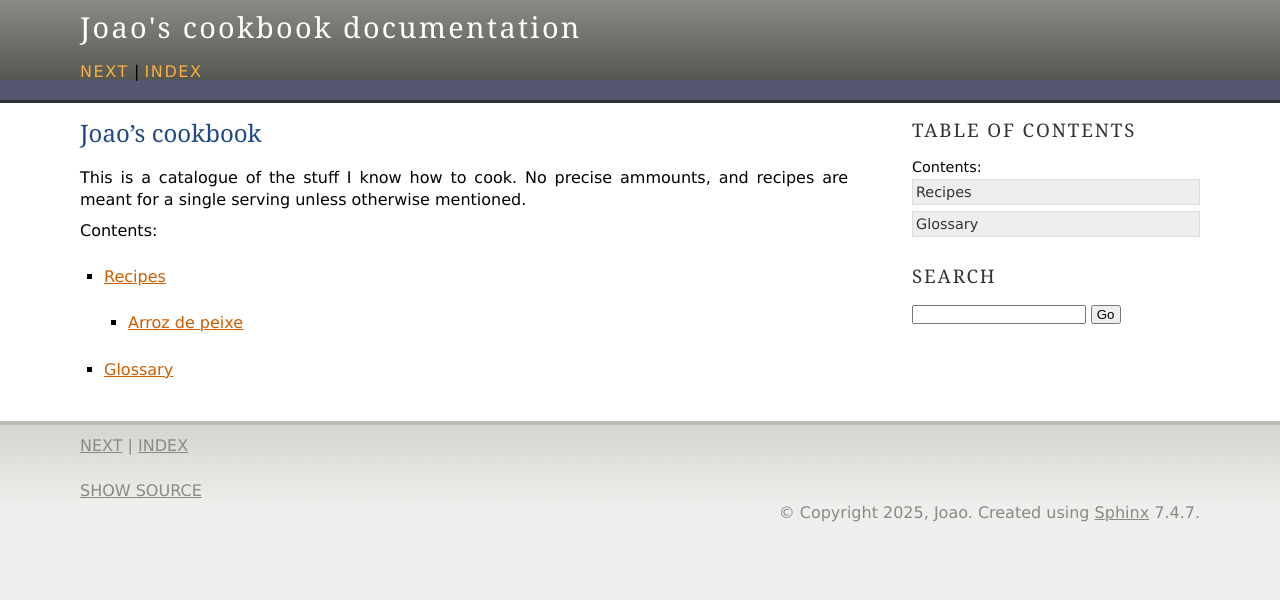
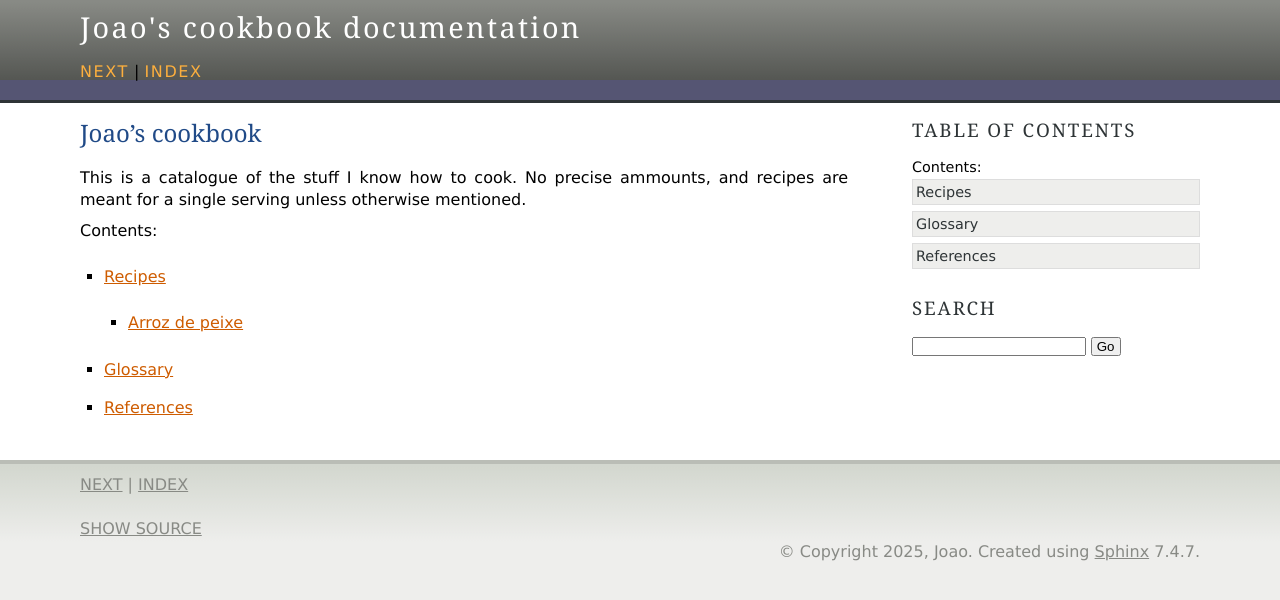
Before and after one commit to jomigo96/cookbook, a Sphinx documentation site: the page built from source/index.rst, in a window 1280 px wide. Shown: the top 600 px of the page. Built offline with Sphinx 7.4.7, drawn with Linux system fonts in a browser that asks for light colours; some of the changed lines change nothing that is shown.

Commit message:
Add bibliography and latex config

```diff
--- /dev/null
+++ b/requirements.txt
@@ -0,0 +1,2 @@
+sphinx
+sphinxcontrib-bibtex
--- /dev/null
+++ b/source/bibliography.rst
@@ -0,0 +1,4 @@
+References
+==========
+
+.. bibliography::
--- a/source/conf.py
+++ b/source/conf.py
@@ -13,7 +13,11 @@
 # -- General configuration ---------------------------------------------------
 # https://www.sphinx-doc.org/en/master/usage/configuration.html#general-configuration
 
-extensions = []
+extensions = [
+    'sphinxcontrib.bibtex',
+    ]
+
+bibtex_bibfiles = ['refs.bib']
 
 templates_path = ['_templates']
 exclude_patterns = []
@@ -25,3 +29,16 @@
 
 html_theme = 'agogo'
 html_static_path = ['_static']
+
+# -- Options for latex output
+latex_engine = 'lualatex'
+latex_elements = {
+    'fontpkg':
+r'''
+\setmainfont{Tex Gyre Heros}
+\setsansfont{DejaVu Sans}
+\setmonofont{DejaVu Sans Mono}
+''',
+    'pointsize': '11pt',
+    'papersize': 'a4paper',
+}
--- a/source/index.rst
+++ b/source/index.rst
@@ -11,3 +11,4 @@
 
    recipes
    glossary
+   bibliography
--- /dev/null
+++ b/source/refs.bib
@@ -0,0 +1,8 @@
+@misc{something,
+  title={Some title},
+  author={Some author},
+  year={2010},
+  url={https://github.com/coin-or/Cbc},
+  version={2.9.0},
+  urldate={2019-07-08},
+}
```
